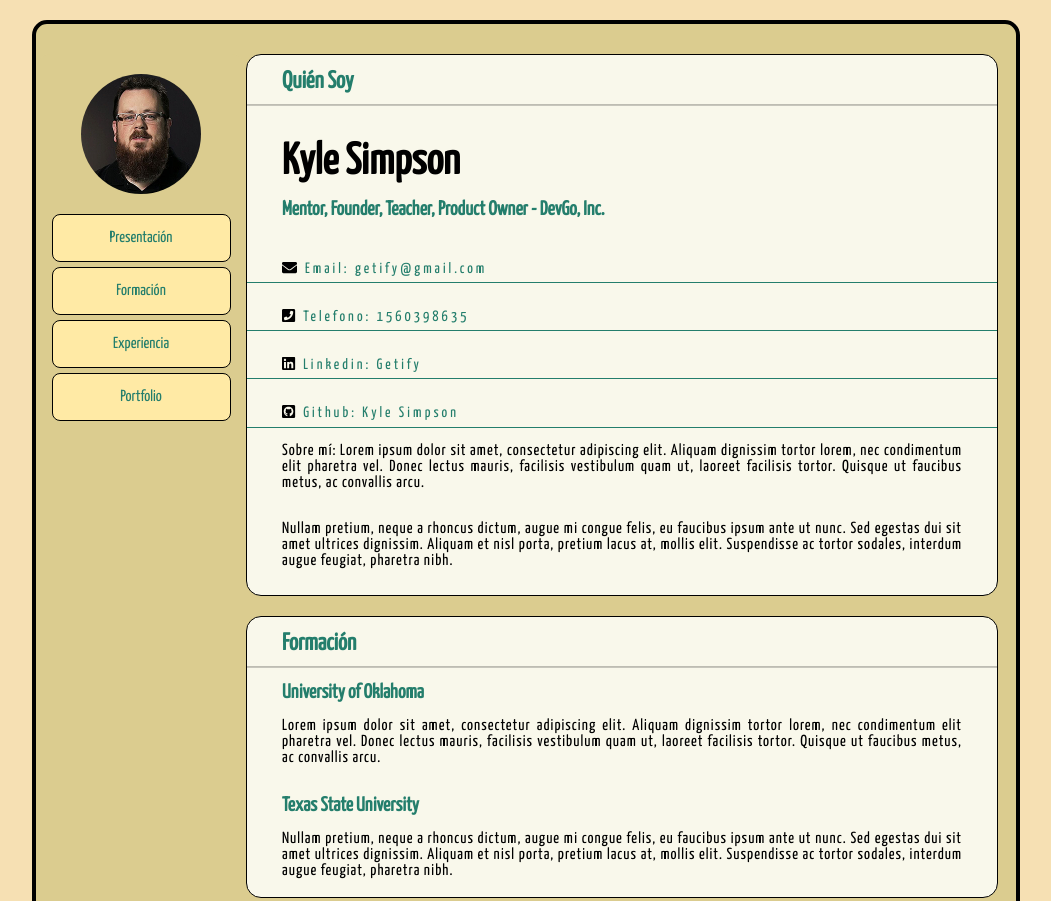
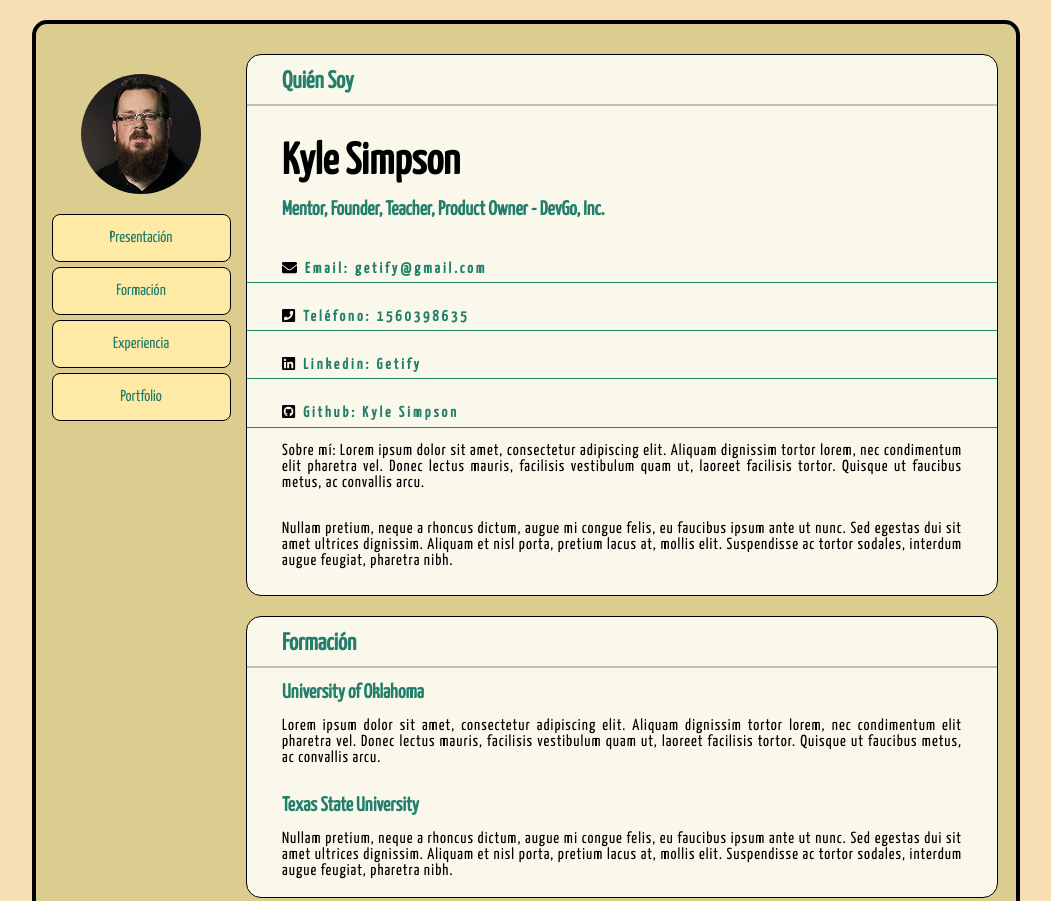
Before and after one commit to DanielDiSalvo/CV-Online-Example-Only-HTML-CSS, a plain HTML site: page index.html in a window 1280 px wide. Shown: the top 901 px of the page, without its empty margins (114-1165 px from the left). Drawn offline with Linux system fonts and the light colour scheme.

Commit message:
Minor Html changes applied

```diff
--- a/index.html
+++ b/index.html
@@ -50,13 +50,13 @@
 
       <ul class="ul-secondary">
         <li class="li-secondary"><span class="fas fa-envelope icon"></span><a href="mailto:getify@gmail.com"
-            target="_self">Email: getify@gmail.com</a></li>
+            target="_self"><b>Email: getify@gmail.com</b></a></li>
         <li class="li-secondary"><span class="fas fa-phone-square icon"></span><a href="tel:+1560398635"
-            target="_self">Telefono: 1560398635</a></li>
+            target="_self"><b>Teléfono: 1560398635</b></a></li>
         <li class="li-secondary"><span class="fab fa-linkedin icon"></span><a href="https://www.linkedin.com/in/getify/"
-            target="_blank">Linkedin: Getify</a></li>
+            target="_blank"><b>Linkedin: Getify</b></a></li>
         <li class="li-secondary"><span class="fab fa-github-square icon"></span><a href="https://github.com/getify"
-            target="_blank">Github: Kyle Simpson</a></li>
+            target="_blank"><b>Github: Kyle Simpson</b></a></li>
       </ul>
 
       <p>Sobre mí: Lorem ipsum dolor sit amet, consectetur adipiscing elit. Aliquam dignissim tortor lorem,
```
